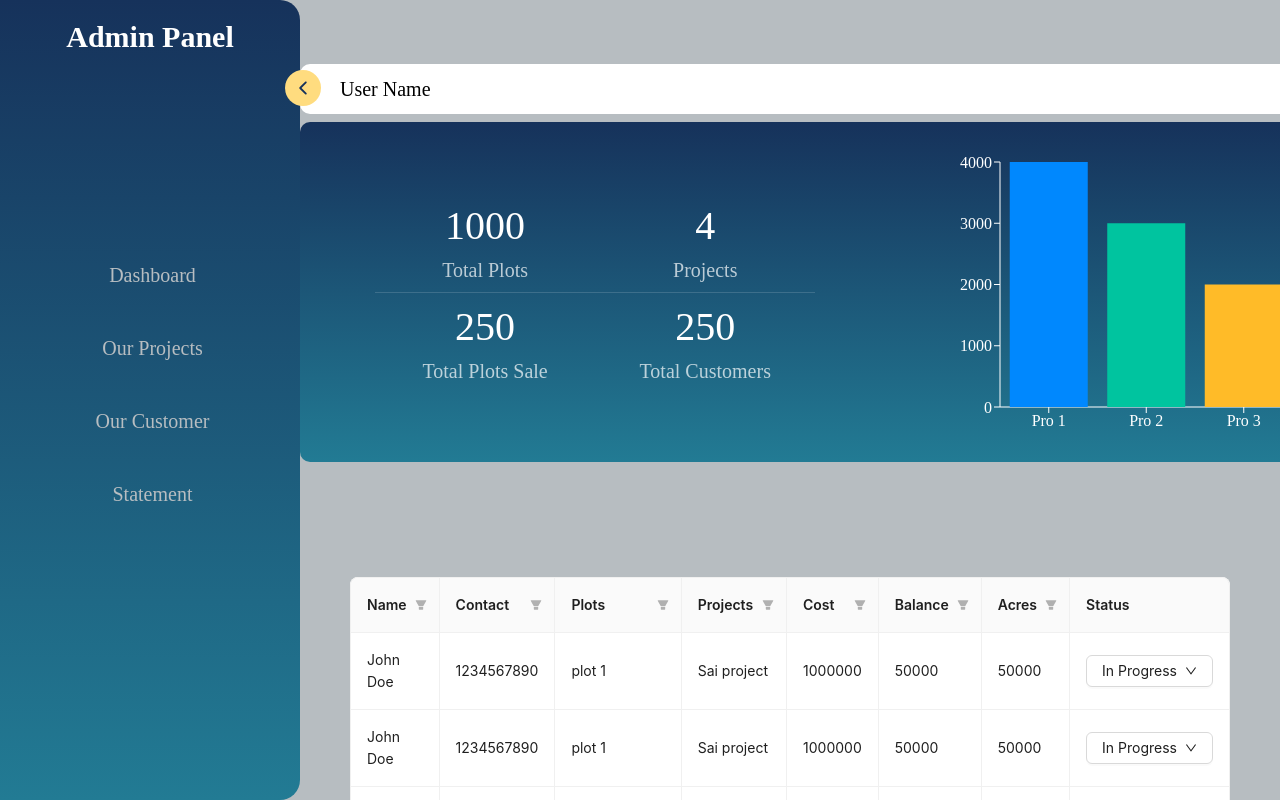
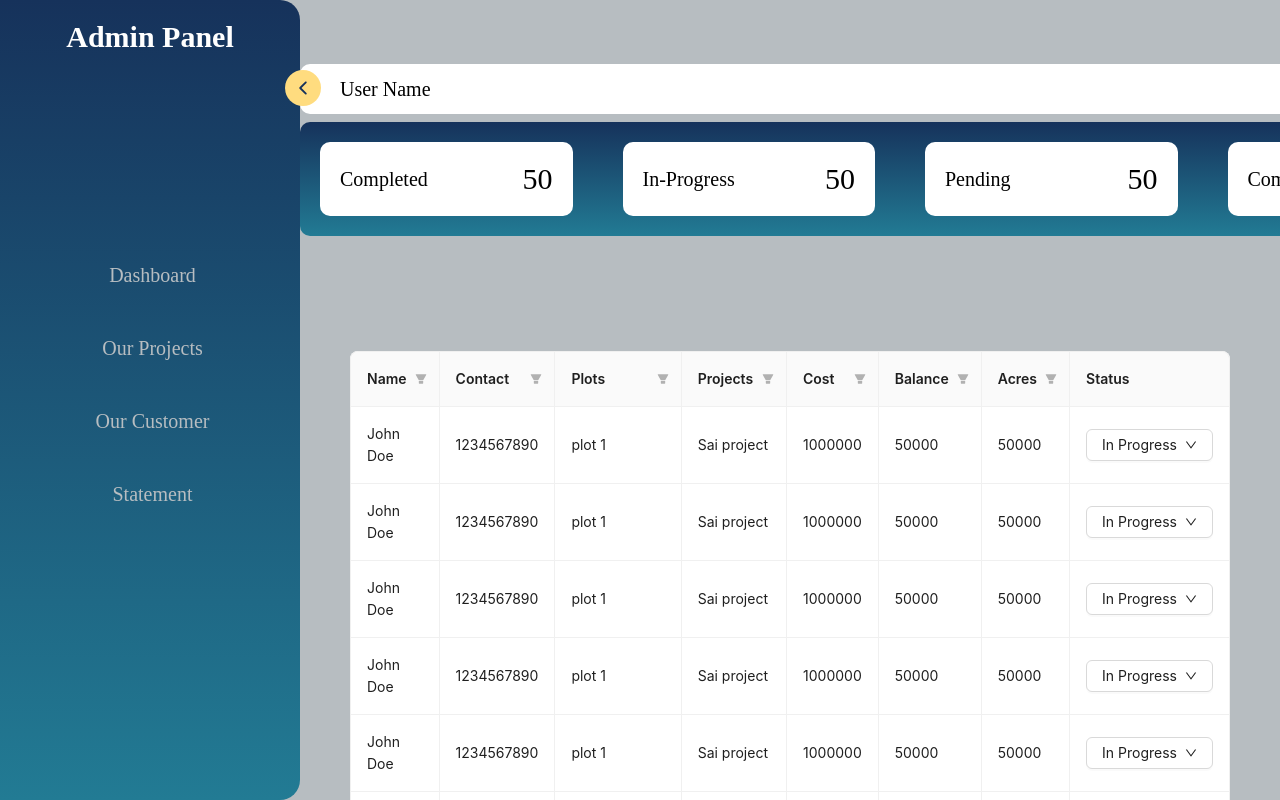
Before and after one commit to rishabhkhade/plot-frontend, a React (Create React App) app: page / in a window 1280 px wide. Shown: the top 800 px of the page. Built offline with nearby package versions, Linux system fonts and the light colour scheme.

Commit message:
ui change

```diff
--- a/package.json
+++ b/package.json
@@ -8,12 +8,14 @@
     "@testing-library/user-event": "^13.5.0",
     "antd": "^5.22.3",
     "react": "^18.3.1",
+    "react-countup": "^6.5.3",
     "react-dom": "^18.3.1",
     "react-icons": "^5.3.0",
     "react-router-dom": "^7.0.1",
     "react-scripts": "5.0.1",
     "recharts": "^2.13.3",
     "sass": "^1.81.0",
+    "swiper": "^11.1.15",
     "web-vitals": "^2.1.4"
   },
   "scripts": {
--- a/src/components/headerlabel/headerLabel.scss
+++ b/src/components/headerlabel/headerLabel.scss
@@ -5,6 +5,7 @@
   position: fixed;
   top: 8%;
   right: 0;
+  z-index: 10;
   .header-container {
     background: var(--white);
     border-radius: calc(var(--unit) / 2);
--- a/src/pages/dashboard/Dashboard.js
+++ b/src/pages/dashboard/Dashboard.js
@@ -3,8 +3,48 @@ import "./dashboard.scss";
 import { BarChart, Bar, Cell, XAxis, YAxis } from "recharts";
 import { Table as AntTable, Button, Space, Dropdown, Menu } from "antd";
 import { DownOutlined, SearchOutlined } from "@ant-design/icons";
+import { Swiper, SwiperSlide } from "swiper/react";
+
+// Import Swiper styles
+import "swiper/css";
+import "swiper/css/pagination";
+import "swiper/css/navigation";
+
+// import required modules
+import { Autoplay, Pagination, Navigation } from "swiper/modules";
+import CountUp from "react-countup";
 
 function Dashboard() {
+
+
+  const statusData = [
+    {
+      status: "Completed",
+      projects_counts: 50,
+
+    },
+    {
+      status: "In-Progress",
+      projects_counts: 50,
+
+    },
+    {
+      status: "Pending",
+      projects_counts: 50,
+    },
+    {
+      status: "Completed",
+      projects_counts: 50,
+    },
+  ];
+
+
+
+
+
+
+
+
   const [searchText, setSearchText] = useState("");
   const [searchedColumn, setSearchedColumn] = useState("");
 
@@ -102,35 +142,59 @@ function Dashboard() {
     <>
       <div className="parent dasboard-parent">
         <div className="container dashboard-container">
-          <div className="dashboard-left">
-            <div className="box box-1">
-              <span>1000</span>
-              <p>Total Plots</p>
-            </div>
-            <div className="box box-2">
-              <span>4</span>
-              <p>Projects</p>
-            </div>
-            <div className="box box-3">
-              <span>250</span>
-              <p>Total Plots Sale</p>
-            </div>
-            <div className="box box-4">
-              <span>250</span>
-              <p>Total Customers</p>
-            </div>
-          </div>
-          <div className="dashboard-right">
-            <BarChart width={500} height={300} data={data} margin={{ top: 20, right: 30, left: 20, bottom: 5 }}>
-              <XAxis dataKey="name" tick={{ fill: "white" }} stroke="white" />
-              <YAxis tick={{ fill: "white" }} stroke="white" />
-              <Bar dataKey="uv" fill="#8884d8">
-                {data.map((entry, index) => (
-                  <Cell key={`cell-${index}`} fill={colors[index % 20]} />
-                ))}
-              </Bar>
-            </BarChart>
-          </div>
+        <Swiper
+            spaceBetween={30}
+            centeredSlides={false}
+            slidesPerView={4}
+            autoplay={{
+              delay: 2500,
+              disableOnInteraction: false,
+            }}
+            pagination={{
+              clickable: false,
+            }}
+            navigation={false}
+            breakpoints={{
+              340: {
+                slidesPerView: 2,
+                spaceBetween: 20,
+              },
+              400: {
+                slidesPerView: 2,
+                spaceBetween: 20,
+              },
+              640: {
+                slidesPerView: 2,
+                spaceBetween: 20,
+              },
+              768: {
+                slidesPerView: 3,
+                spaceBetween: 40,
+              },
+              1024: {
+                slidesPerView: 4,
+                spaceBetween: 50,
+              },
+            }}
+            modules={[Autoplay, Pagination, Navigation]}
+            className="mySwiper"
+          >
+            {statusData.map((item, index) => (
+              <SwiperSlide>
+                <div className="box" key={index}>
+                  <h3 className="status">{item.status}</h3>
+                  <h3 className="count">
+                    <CountUp
+                      start={0}
+                      end={item.projects_counts}
+                      duration={2}
+                      separator=","
+                    />
+                  </h3>
+                </div>
+              </SwiperSlide>
+            ))}
+          </Swiper>
         </div>
       </div>
 
--- a/src/pages/dashboard/dashboard.scss
+++ b/src/pages/dashboard/dashboard.scss
@@ -10,58 +10,28 @@
     gap: calc(var(--unit) * 2);
     background: linear-gradient(var(--accent), var(--teal));
     border-radius: 10px;
+    padding: 20px;
 
-    .dashboard-left {
-      width: 50%;
-      padding: 10px;
-      // background-color: rgba(255, 0, 0, 0.171);
+    .mySwiper {
+      width: 100%;
+      height: 100%;
+    }
+    .box {
+      padding: 20px;
+      border-radius: calc(var(--unit) / 2);
+      background-color: white;
       display: flex;
+      margin: auto;
       align-items: center;
-      justify-content: center;
-      // gap: calc(var(--unit));
-      flex-wrap: wrap;
-      .box {
-        display: flex;
-        align-items: center;
-        justify-content: center;
-        padding: 10px;
-        flex-direction: column;
-        gap: calc(var(--unit)/2);
-
-        span{
-          font-size: calc(var(--unit)*2);
-          font-weight: 400;
-          color: var(--white);
-        }
-        p{
-          font-size: calc(var(--unit));
-          color: var(--white);
-          opacity: 0.7;
-
-        }
+      justify-content: space-between;
+      .status {
+        font-size: calc(var(--unit) * 1);
+        font-weight: 500;
       }
-      .box-1 {
-        width: 40%;
-
+      .count {
+        font-size: calc(var(--unit) * 1.5);
+        font-weight: 500;
       }
-      .box-2 {
-        width: 40%;
-      }
-      .box-3 {
-        width: 40%;
-        border-top: 1px solid rgba(255, 255, 255, 0.144);
-
-
-      }
-      .box-4 {
-        width: 40%;
-        border-top: 1px solid rgba(255, 255, 255, 0.144);
-      }
-    }
-    .dashboard-right {
-      width: 50%;
-      padding: 20px 0px;
-
     }
   }
 }
```
Also changed, not shown: 1 other file (tests, documents, lock files or other folders).
